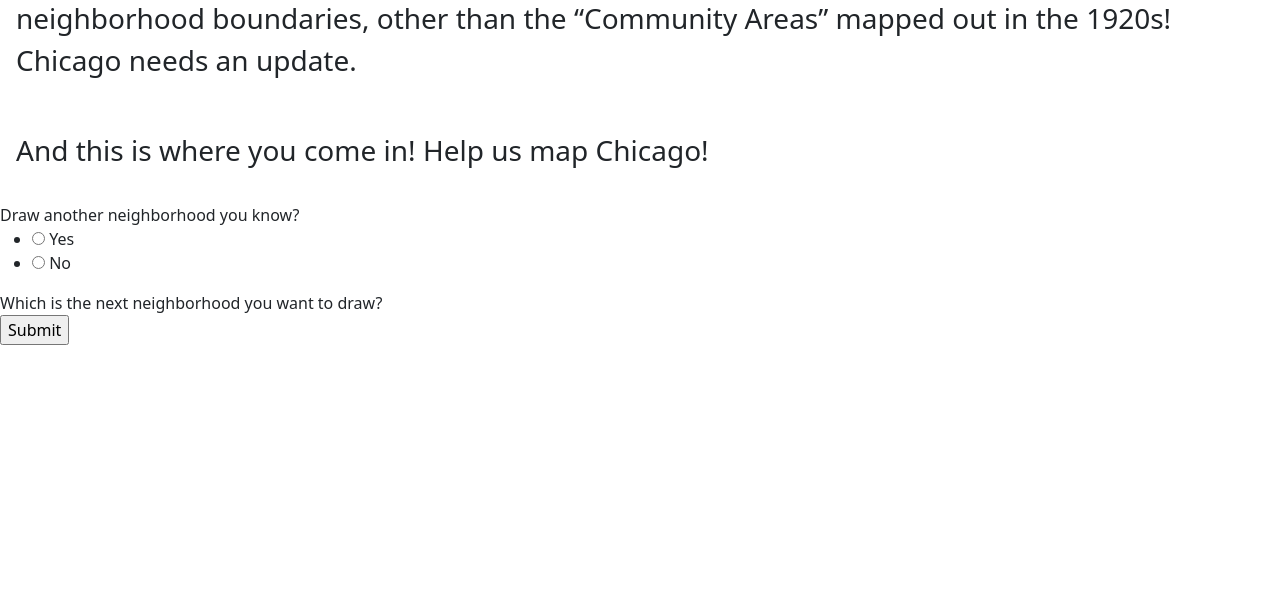
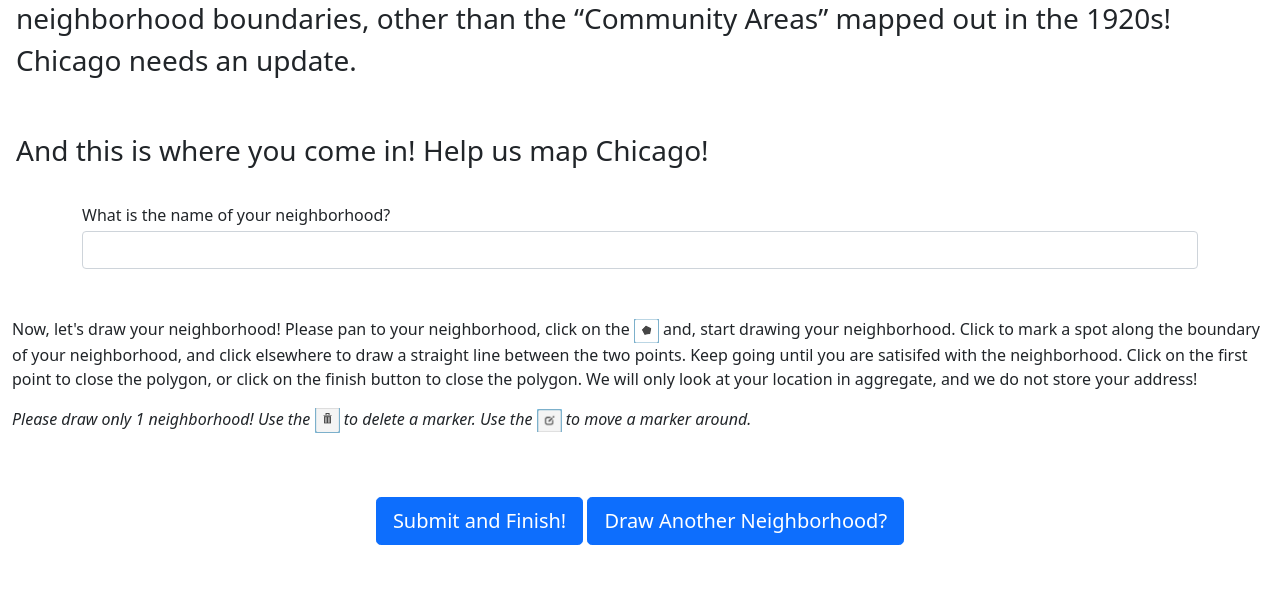
Before and after one commit to divij-sinha/neighbourhood-mapping, a Flask app: template app/templates/form_page_draw.html in a window 1280 px wide. Shown: the part 213-806 px from the top of the page. Before the commit the page ends 558 px from the top, so only its background shows below. Run offline with Flask 2, Linux system fonts and the light colour scheme; the template is opened without the code that fills it: values that come from a table or form of the project are taken from there, others are empty.

Commit message:
clean draw page

```diff
--- a/app/forms.py
+++ b/app/forms.py
@@ -4,7 +4,7 @@ from wtforms.validators import NumberRange, DataRequired, InputRequired, Validat
 from utils import get_geojson
 
 def validator_geo_json(form, field):
-    parsed_geojson = get_geojson(form.mark_layer.data)
+    parsed_geojson = get_geojson(field.data)
     if len(parsed_geojson["features"]) != 1:
         raise ValidationError()
 
@@ -22,14 +22,11 @@ class SurveyStart(FlaskForm):
     submit = SubmitField("Next!")
 
 class SurveyDraw(FlaskForm):
-    draw_another = RadioField("Draw another neighborhood you know?", choices=["Yes","No"],validators=[InputRequired()])
-    draw_layer = HiddenField("invisible_str_draw")
-    submit = SubmitField("Submit")
-
-class SurveyDrawFirst(FlaskForm):
-    draw_another = RadioField("Draw another neighborhood you know?", choices=["Yes","No"])
-    draw_layer = HiddenField("invisible_str_draw")
-    submit = SubmitField("Submit")
+    cur_neighborhood = StringField("What is the name of your neighborhood?",
+                            description="What is the name of your neighborhood?")
+    draw_layer = HiddenField("invisible_str_draw",validators=[DataRequired(),validator_geo_json])
+    submit = SubmitField("Submit and Finish!")
+    draw_another = SubmitField("Draw Another Neighborhood?")
 
 class AgreeButton(FlaskForm):
     agree = SubmitField("I Agree")
--- a/app/templates/form_page_draw.html
+++ b/app/templates/form_page_draw.html
@@ -5,20 +5,64 @@
 {% endblock %}
 
 {% block map_body %}
+    {{ form_html }}
+    <form action="" method="post" novalidate id="mainform" class="needs-validation">
+        {{ form.csrf_token }}
+        {{ form.draw_layer }}
+    <div class="container">
+        <div class="row">
+            <div class="col-md-12">
+                {{ form.cur_neighborhood.label}}
+                {% if first=='first' %}
+                    {{ form.cur_neighborhood(class_="form-text form-control", autocomplete="off", list="neighborhood_list", disabled="")}}
+                {% else %}
+                    {% if form.cur_neighborhood.errors %}
+                        {{ form.cur_neighborhood(class_="form-text form-control is-invalid", autocomplete="off", list="neighborhood_list")}}
+                    {% else %}
+                        {{ form.cur_neighborhood(class_="form-text form-control", autocomplete="off", list="neighborhood_list")}}
+                    {% endif %}
+                {% endif %}
+                <datalist id="neighborhood_list">
+                    {% for neighborhood in neighborhood_list %}
+                        <option> {{ neighborhood }}</option>
+                    {% endfor %}
+                </datalist>
+                <div class="invalid-feedback">
+                    Please fill in the neighborhood!
+                </div>
+            </div>
+        </div>
+    </div>
+    </form>
+    <br><br>
+    <div class="container-fluid">
+        <p>
+            Now, let's draw your neighborhood! Please pan to your neighborhood, click on the <img src="/static/poly_icon.png" alt="polygon" width="25" /> and, start drawing your neighborhood.
+            Click to mark a spot along the boundary of your neighborhood, and click elsewhere to draw a straight line between the two points. Keep going until you are satisifed with the neighborhood. Click on the first point to close the polygon, or click on the finish button to close the polygon.
+            We will only look at your location in aggregate, and we do not store your address!
+        </p>
+        <p class = "fst-italic">
+            Please draw only 1 neighborhood! Use the <img src="/static/delete_icon.png" alt="trash" width="25" /> to delete a marker. Use the <img src="/static/edit_icon.png" alt="pencil" width="25" /> to move a marker around.
+        </p>
+    </div>
+    {% if form.draw_layer.errors %}
+        <p class="text-danger">
+            Please draw the the neighborhood!
+        </p>
+        {% endif %}
+    </div>
+    <div class="container-fluid p-4">
+        {{ body_html|safe }}
+    </div>
+    <div class="container-fluid text-center">
+        <form>
+            {{ form.submit(onclick="storeLayer()", form="mainform", class_="btn btn-primary btn-lg") }}
+            {{ form.draw_another(onclick="storeLayer()", form="mainform", class_="btn btn-primary btn-lg") }}
+        </form>
+    </div>
+    <div class="container-fluid p-4">
+    </div>
 
-{{ body_html|safe }}
-
-<form action="" method="post" novalidate id="mainform">
-    {{ form.csrf_token }}
-    {{ form.draw_another.label }}
-    {{ form.draw_another }}
-    {% if first_time %}
-    {% else %}
-    Which is the next neighborhood you want to draw?
-        {{ form.cur_neighbourhood(class_="form-radio") }}
-    {% endif %}
-</form>
-    {{ form.submit(onclick="storeLayer()", form="mainform") }}
 {% endblock %}
 
 {% block map_script %}
```
Also changed, not shown: app/routes.py (+23 -41 lines), app/static/poly_icon.png (added), app/templates/form_page_start.html (indentation only).
